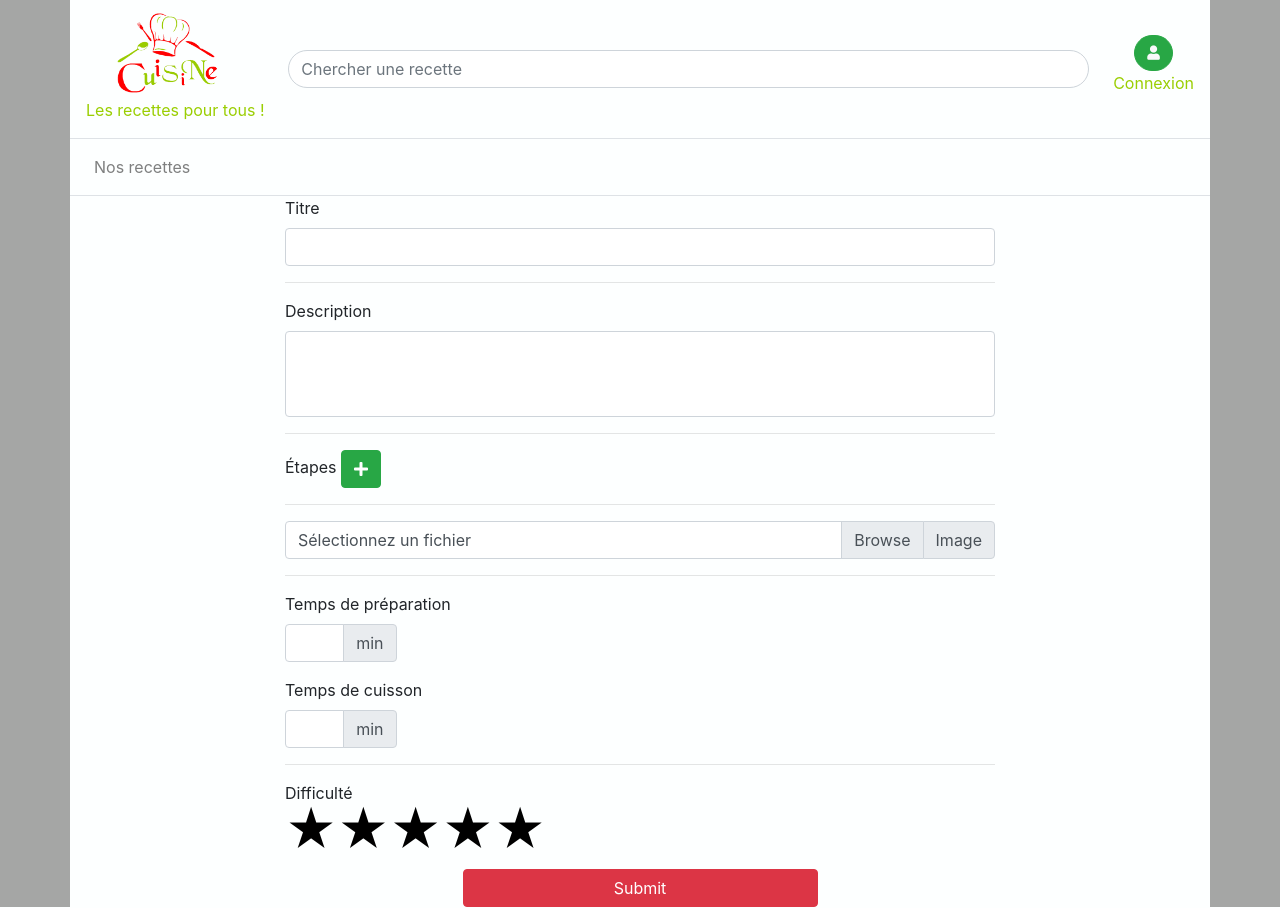
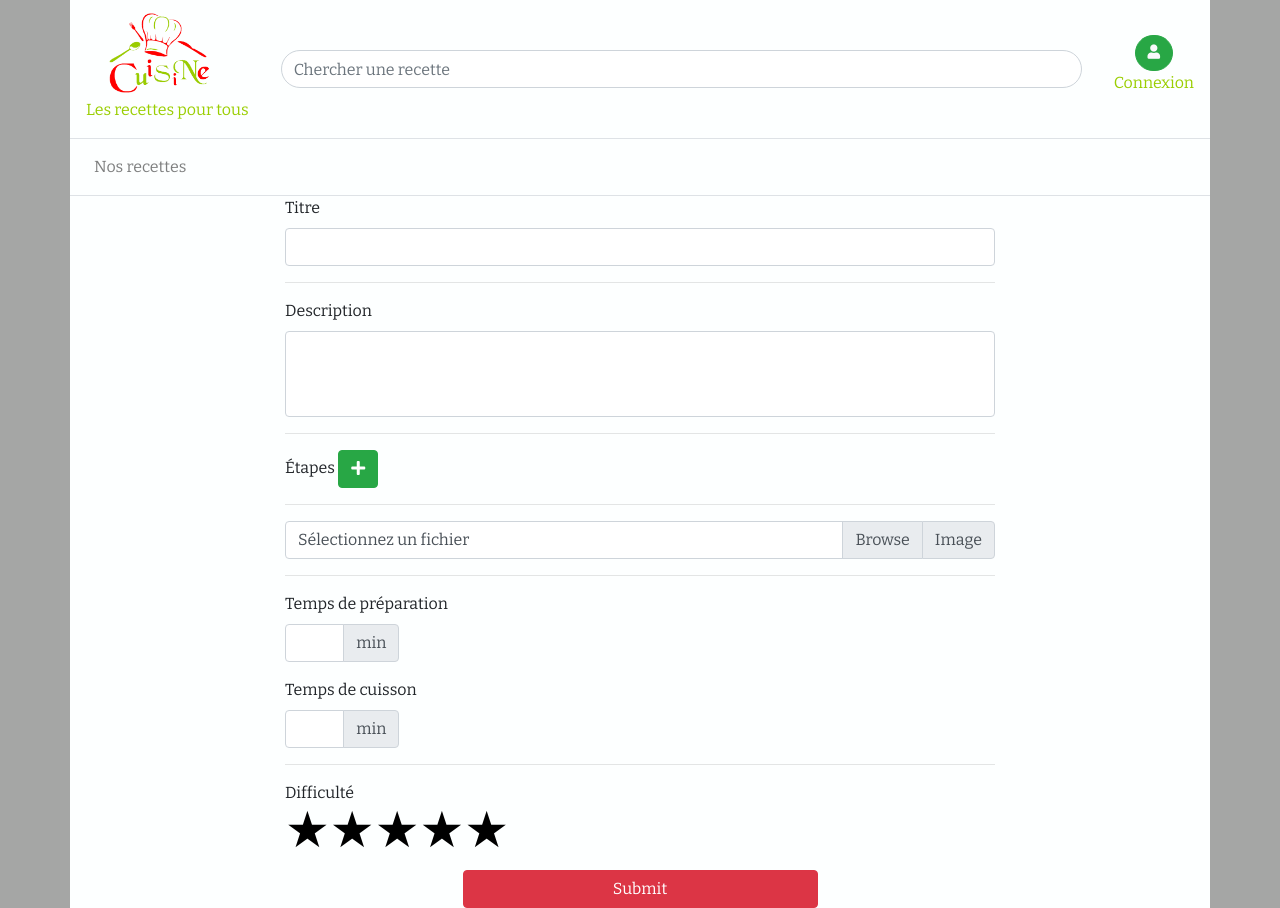
Before and after one commit to Beaurval/recettes_programmeur, a PHP site: page /ajouter.php in a window 1280 px wide. Run offline with PHP 8.4, Linux system fonts and the light colour scheme; some libraries are stand-ins or nearby versions.

Commit message:
Ajout d'une google font

```diff
--- a/css/style.css
+++ b/css/style.css
@@ -1,7 +1,9 @@
 *{
     box-sizing: border-box;
 }
-
+body{
+    font-family: 'Bitter', serif;
+}
 .bg-custom{
     background-color: #fdffff;
 }
--- a/templates/bootstrap.php
+++ b/templates/bootstrap.php
@@ -2,6 +2,7 @@
 <link rel="stylesheet" href="https://use.fontawesome.com/releases/v5.7.1/css/all.css" integrity="sha384-fnmOCqbTlWIlj8LyTjo7mOUStjsKC4pOpQbqyi7RrhN7udi9RwhKkMHpvLbHG9Sr" crossorigin="anonymous">
 <link rel="stylesheet" href="css/style.css">
 <link rel="stylesheet" href="css/stars.css">
+<link href="https://fonts.googleapis.com/css?family=Bitter" rel="stylesheet">
 <script src="https://code.jquery.com/jquery-3.3.1.slim.min.js" integrity="sha384-q8i/X+965DzO0rT7abK41JStQIAqVgRVzpbzo5smXKp4YfRvH+8abtTE1Pi6jizo" crossorigin="anonymous"></script>
 <script src="https://cdnjs.cloudflare.com/ajax/libs/popper.js/1.14.6/umd/popper.min.js" integrity="sha384-wHAiFfRlMFy6i5SRaxvfOCifBUQy1xHdJ/yoi7FRNXMRBu5WHdZYu1hA6ZOblgut" crossorigin="anonymous"></script>
 <script src="https://stackpath.bootstrapcdn.com/bootstrap/4.2.1/js/bootstrap.min.js" integrity="sha384-B0UglyR+jN6CkvvICOB2joaf5I4l3gm9GU6Hc1og6Ls7i6U/mkkaduKaBhlAXv9k" crossorigin="anonymous"></script>
--- a/templates/navbar.php
+++ b/templates/navbar.php
@@ -18,7 +18,7 @@ if (!isset($ajouter))
         <a class="navbar-brand" href="index.php">
             <img src="assets/logo.png" width="100" height="80" class="d-inline-block align-top" alt="logo">
         </a>
-        <label class="text-custom">Les recettes pour tous !</label>
+        <label class="text-custom">Les recettes pour tous</label>
     </div>
 
     <button class="navbar-toggler" type="button" data-toggle="collapse" data-target="#navbarSupportedContent"
--- a/vosRecettes.php
+++ b/vosRecettes.php
@@ -28,7 +28,7 @@
             $temps = $test['TEMPS'];
             $cuisson = $test['CUISSON'];
             $date = $test['DATE'];
-            $obj = new Recette (utf8_encode($titre), utf8_encode($resume), $diff, $image);
+            $obj = new Recette ($test['ID_RECETTE'],utf8_encode($titre), utf8_encode($resume), $diff, $image);
             echo $obj->toHtml();
         }
 
```
